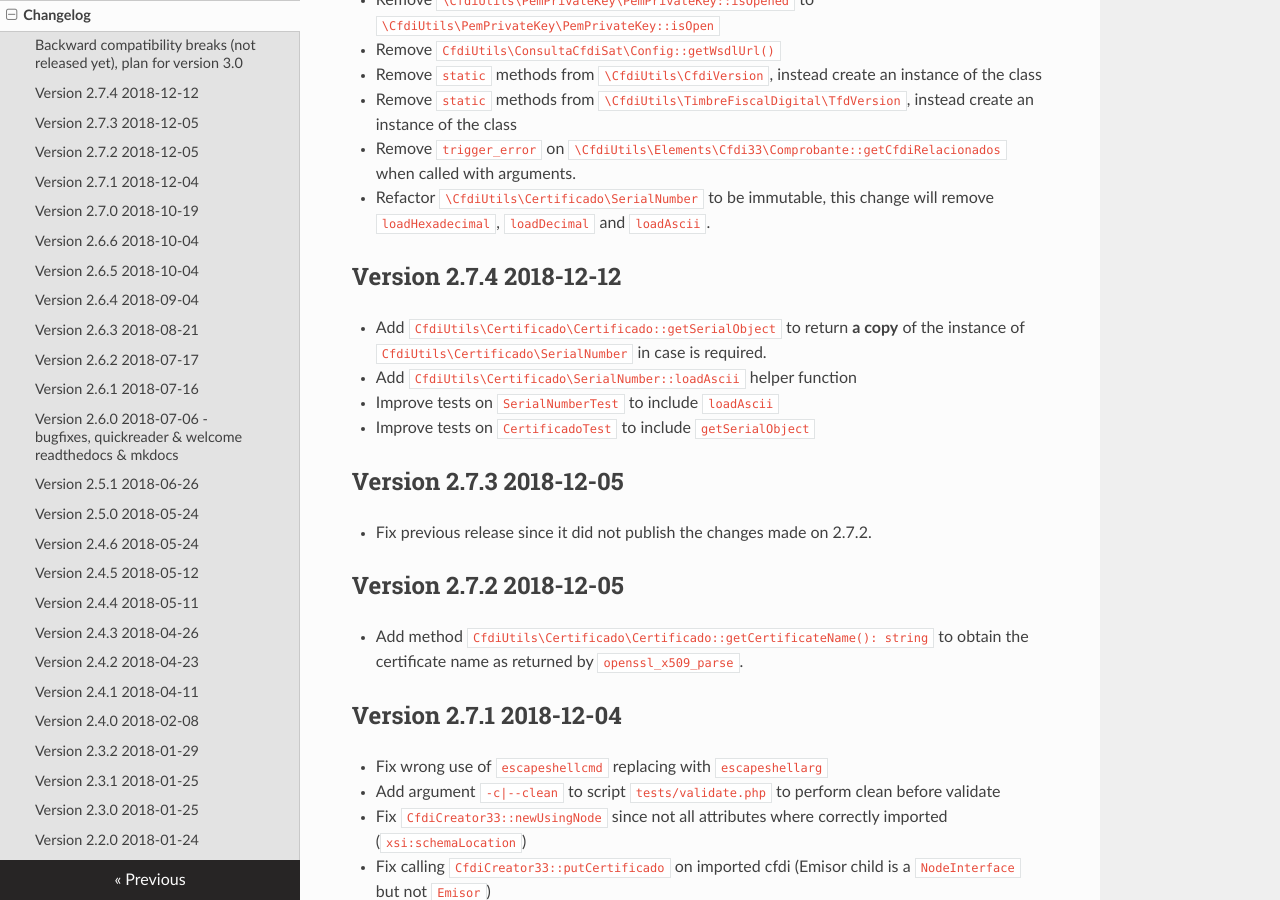
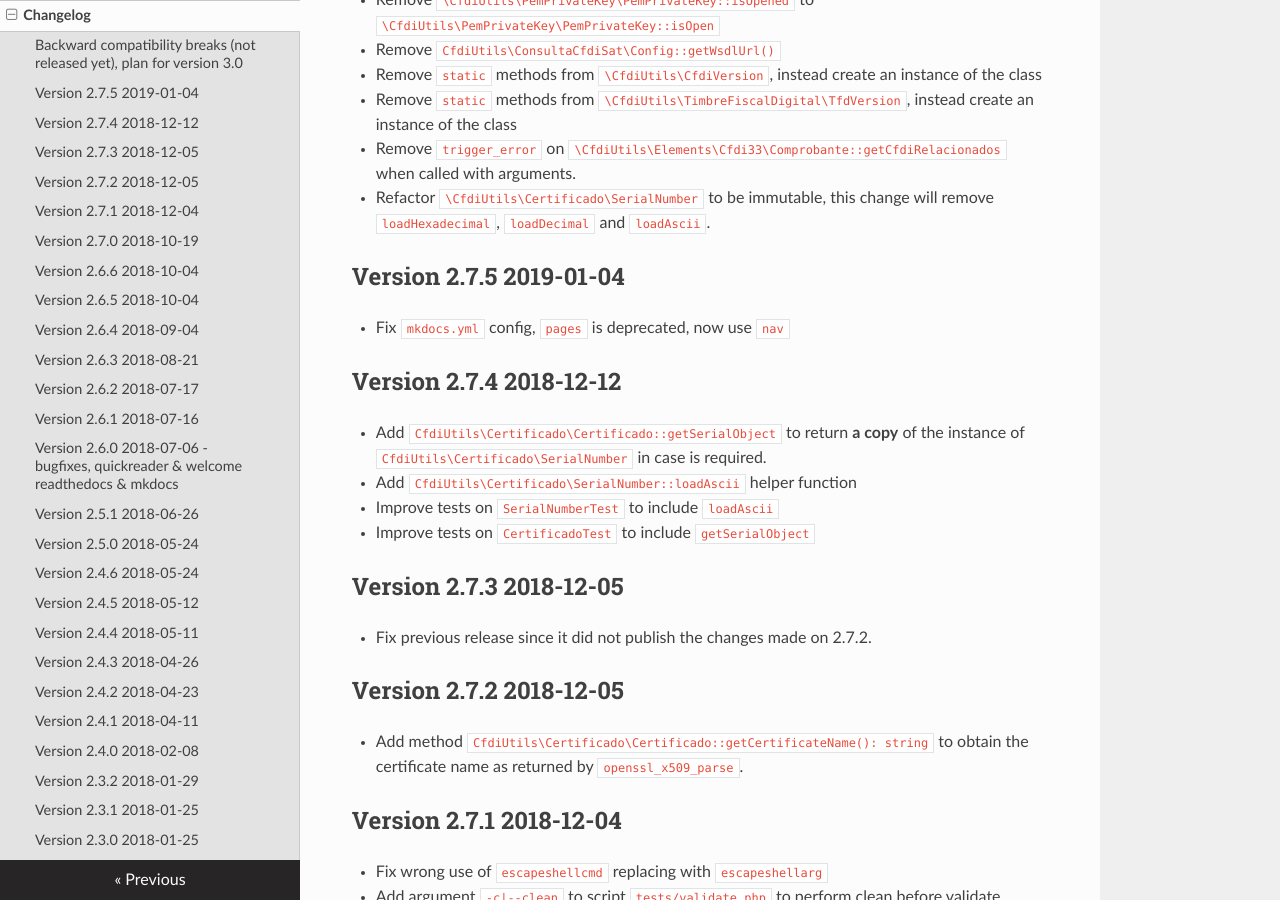
Before and after one commit to eclipxe13/CfdiUtils, an MkDocs documentation site: the page built from docs/CHANGELOG.md, in a window 1280 px wide and 900 px high, scrolled down 371 px. Built offline with MkDocs 1.6.1, drawn with Linux system fonts in a browser that asks for light colours; nearby versions of some CDN libraries; old or Windows-style settings are respelled for this version of MkDocs.

Commit message:
pages is deprecated, use nav instead

```diff
--- a/docs/CHANGELOG.md
+++ b/docs/CHANGELOG.md
@@ -13,6 +13,12 @@
 - Remove `trigger_error` on `\CfdiUtils\Elements\Cfdi33\Comprobante::getCfdiRelacionados` when called with arguments.
 - Refactor `\CfdiUtils\Certificado\SerialNumber` to be immutable, this change will remove `loadHexadecimal`,
   `loadDecimal` and `loadAscii`.
+
+
+## Version 2.7.5 2019-01-04
+
+- Fix `mkdocs.yml` config, `pages` is deprecated, now use `nav`
+
 
 ## Version 2.7.4 2018-12-12
 
--- a/mkdocs.yml
+++ b/mkdocs.yml
@@ -5,7 +5,7 @@ theme:
     name: "readthedocs"
     language: "es"
 
-pages:
+nav:
     - "CfdiUtils": "index.md"
     - "Lectura":
         - leer/leer-cfdi.md
```
